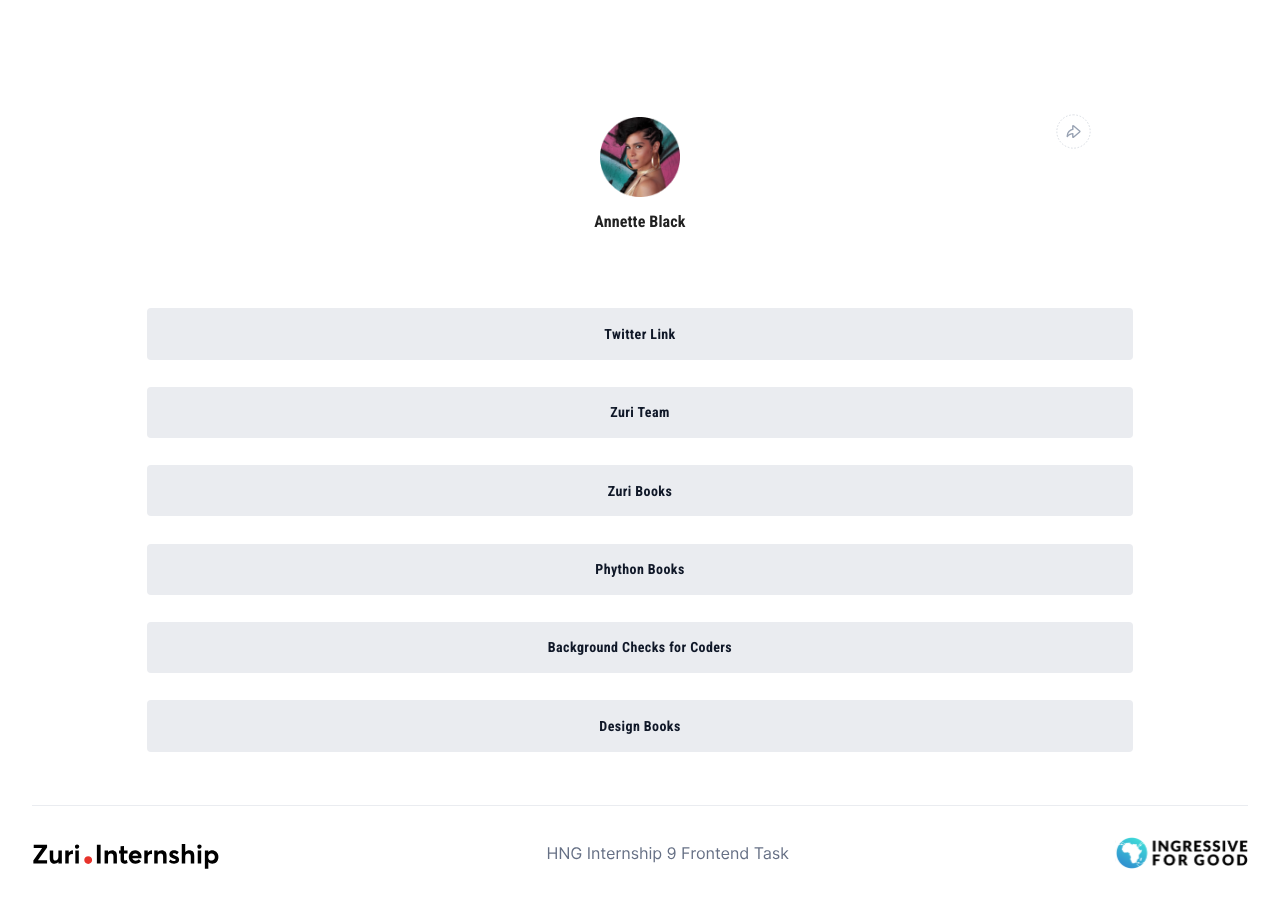
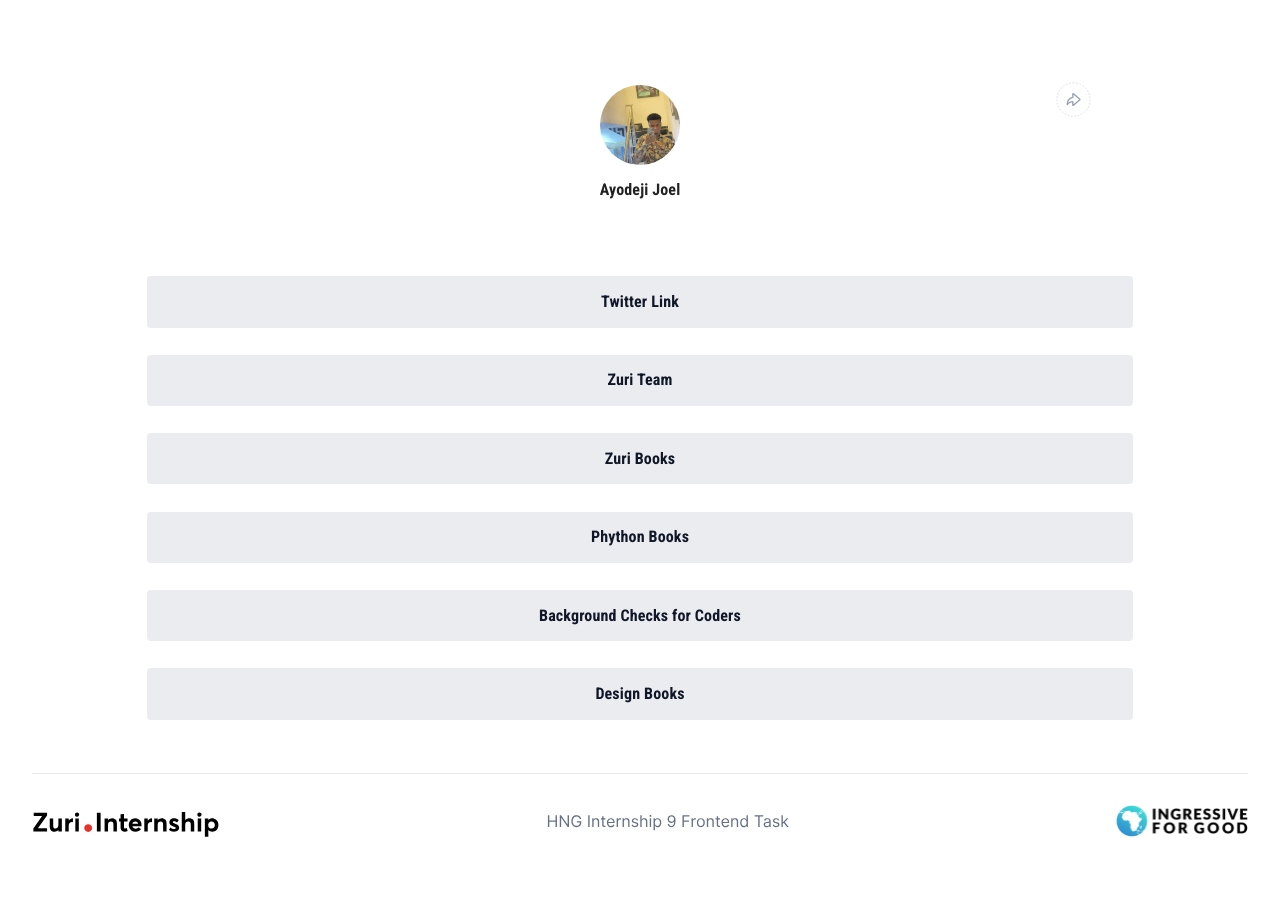
Before and after one commit to boiOctave/hngsocialtree, a React (Create React App) app: page / in a window 1280 px wide. Shown: the top 908 px of the page. After the commit the page ends 880 px from the top, so only its background shows below. Built offline with nearby package versions, Linux system fonts and the light colour scheme; a web font is replaced by a local one.

Commit message:
fix: adding final fix to the already working code

```diff
--- a/src/components/Body/Body.css
+++ b/src/components/Body/Body.css
@@ -6,5 +6,28 @@
 @media screen and (max-width: 600px) {
     .buttons {
         width: 100%;
+        display: flex;
+    }
+    .share__hover {
+        width: 30px;
+        height: 30px;
+        display: none;
+    }
+    .buttons:hover .share__hover {
+        display: block;
     }
 }
+@media screen and (min-width: 600px) {
+    .share__hover {
+        display: none;
+    }
+}
+
+.links__text {
+    flex: 1;
+    color: #101828;
+    font-weight: 700;
+    font-size: 16x;
+    font-family: 'Roboto Condensed';
+    text-align: center;
+}
--- a/src/components/Body/Links.js
+++ b/src/components/Body/Links.js
@@ -1,5 +1,6 @@
-import { Button } from '@mui/material';
+import { Button, Typography } from '@mui/material';
 import React from 'react';
+import share from '../../assets/images/Type=Share, State=Default.svg';
 import './Body.css';
 
 const Links = ({ name, id, link, title }) => {
@@ -31,7 +32,8 @@
                     backgroundColor: '#EAECF0',
                 },
             }}>
-            {name}
+            <Typography className='links__text'>{name}</Typography>
+            <img src={share} className='share__hover' />
         </Button>
     );
 };
--- a/src/components/Header/Header.css
+++ b/src/components/Header/Header.css
@@ -4,6 +4,7 @@
 .profile__img {
     width: 80px;
     height: 80px;
+    border-radius: 50%;
     cursor: pointer;
 }
 
@@ -54,8 +55,7 @@
     }
 }
 @media screen and (min-width: 600px) {
-    .more__button-container,
-    .share {
+    .more__button-container {
         display: none;
     }
 }
--- a/src/components/Header/MoreButton.js
+++ b/src/components/Header/MoreButton.js
@@ -43,7 +43,7 @@
                     borderRadius: '1rem',
                     cursor: 'pointer',
                     position: 'absolute',
-                    left: '-89px',
+                    left: '-64px',
                     bottom: '79px',
                     visibility: { visibility },
                 }}>
--- a/src/components/Header/ProfileImage.js
+++ b/src/components/Header/ProfileImage.js
@@ -1,6 +1,6 @@
 import { Box, Typography, Button } from '@mui/material';
 import React from 'react';
-import profile__img from '../../assets/images/profile__img.png';
+import profile__img from '../../assets/images/191524445_485615882776435_2153808452692865499_n.jpg';
 import camera__icon from '../../assets/images/camera-01.svg';
 import './Header.css';
 
--- a/src/components/Header/index.js
+++ b/src/components/Header/index.js
@@ -13,7 +13,7 @@
                 position: 'relative',
                 alignItems: 'center',
             }}>
-            <ProfileImage name={'Annette Black'} />
+            <ProfileImage name={'Ayodeji Joel'} />
             <div className='tip'>
                 {' '}
                 <ShareButton />
--- a/src/views/Main.js
+++ b/src/views/Main.js
@@ -6,7 +6,7 @@
 
 const Main = () => {
     return (
-        <Container maxWidth='xl' sx={{ marginTop: '7rem', height: '100vh' }}>
+        <Container maxWidth='xl' sx={{ marginTop: '5rem', height: '100vh' }}>
             <Header />
             <Body />
             <Footer />
```
Also changed, not shown: src/assets/images/191524445_485615882776435_2153808452692865499_n.jpg (added).
